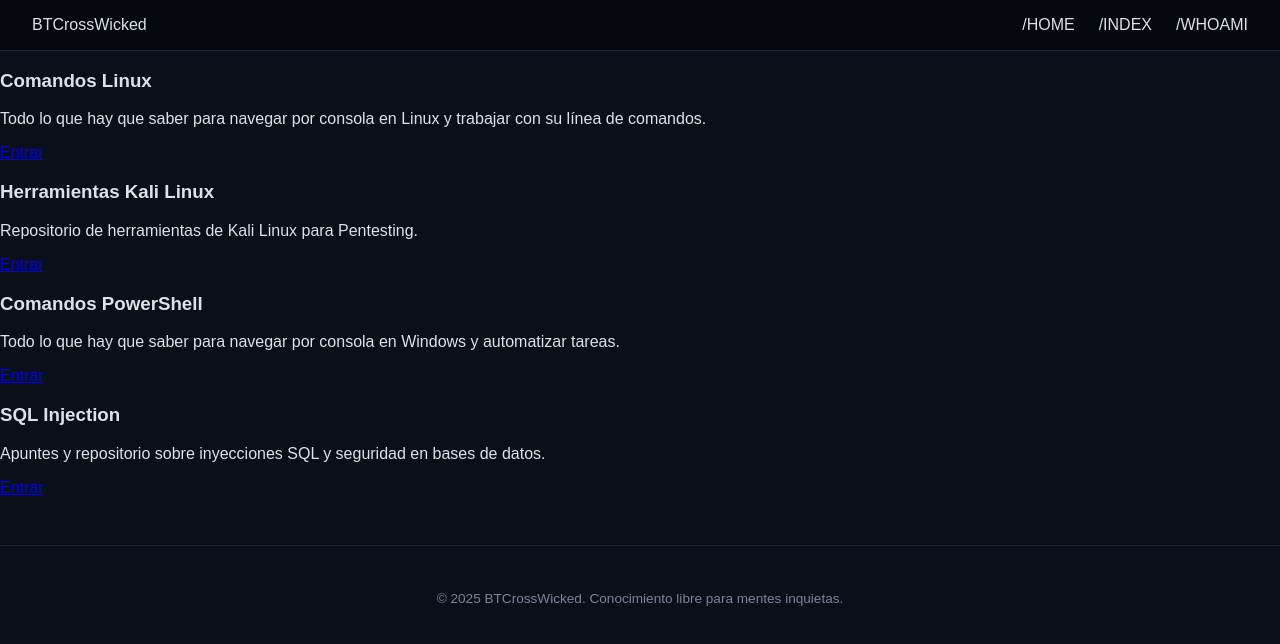
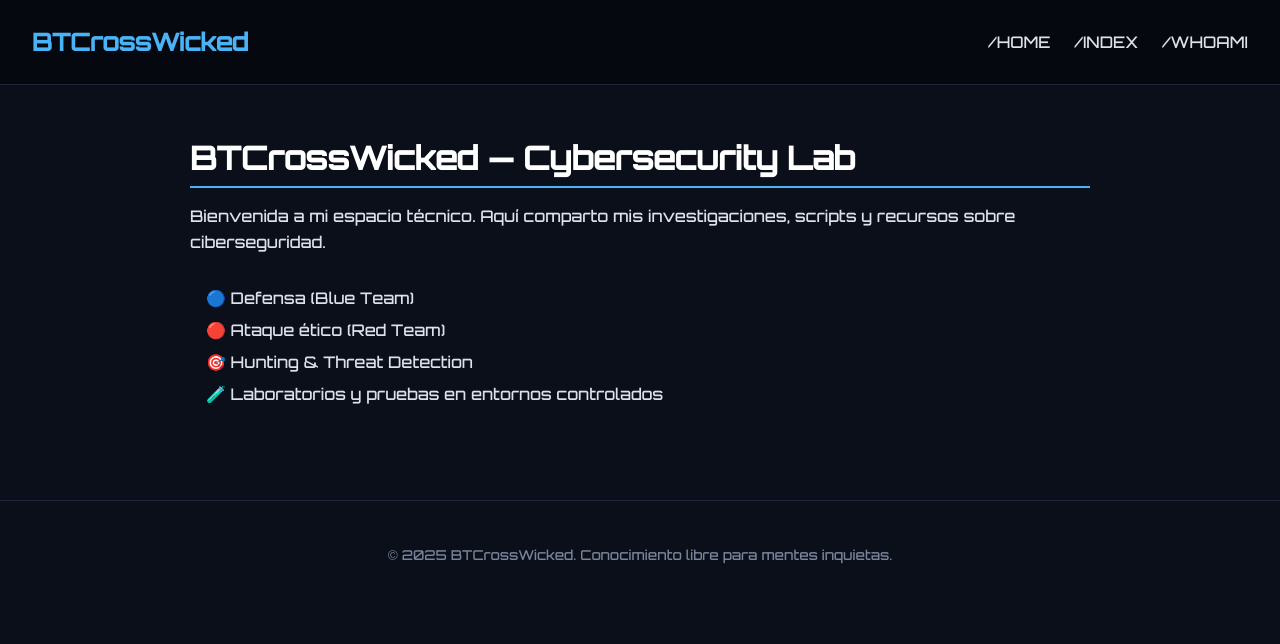
Before and after one commit to BTCrossWicked/BTCossWicked.github.io, a plain HTML site: page index.html in a window 1280 px wide. Drawn offline with Linux system fonts and the light colour scheme.

Commit message:
Update index.html

```diff
--- a/index.html
+++ b/index.html
@@ -3,60 +3,36 @@
 <head>
   <meta charset="UTF-8">
   <meta name="viewport" content="width=device-width, initial-scale=1.0">
-  <title>BTCrossWicked | Recursos Técnicos</title>
+  <title>BTCrossWicked | Cyber Lab</title>
   <link rel="stylesheet" href="style.css">
-  <link href="https://fonts.googleapis.com/css2?family=Share+Tech+Mono&display=swap" rel="stylesheet">
+  <link href="https://fonts.googleapis.com/css2?family=Orbitron:wght@500&display=swap" rel="stylesheet">
 </head>
 <body>
-  <header class="navbar">
-    <div class="logo">BTCrossWicked</div>
-    <nav class="nav-links">
-      <a href="#">/HOME</a>
-      <a href="#">/INDEX</a>
-      <a href="#">/WHOAMI</a>
+  <header>
+    <nav class="navbar">
+      <div class="nav-title">BTCrossWicked</div>
+      <ul class="nav-links">
+        <li><a href="#">/HOME</a></li>
+        <li><a href="#">/INDEX</a></li>
+        <li><a href="#">/WHOAMI</a></li>
+      </ul>
     </nav>
   </header>
 
-  <main class="grid-container">
-    <div class="card">
-      <div class="card-text">
-        <h3>Comandos Linux</h3>
-        <p>Todo lo que hay que saber para navegar por consola en Linux y trabajar con su línea de comandos.</p>
-        <a href="#" class="btn">Entrar</a>
-      </div>
-      <div class="card-img" style="background-image: url('img/linux-penguin.jpg');"></div>
-    </div>
+  <main class="main-container">
+    <h1 class="page-title">BTCrossWicked &mdash; Cybersecurity Lab</h1>
+    <p class="intro">Bienvenida a mi espacio técnico. Aquí comparto mis investigaciones, scripts y recursos sobre ciberseguridad.</p>
 
-    <div class="card">
-      <div class="card-text">
-        <h3>Herramientas Kali Linux</h3>
-        <p>Repositorio de herramientas de Kali Linux para Pentesting.</p>
-        <a href="#" class="btn">Entrar</a>
-      </div>
-      <div class="card-img" style="background-image: url('img/kali-dragon.jpg');"></div>
-    </div>
-
-    <div class="card">
-      <div class="card-text">
-        <h3>Comandos PowerShell</h3>
-        <p>Todo lo que hay que saber para navegar por consola en Windows y automatizar tareas.</p>
-        <a href="#" class="btn">Entrar</a>
-      </div>
-      <div class="card-img" style="background-image: url('img/windows-shell.jpg');"></div>
-    </div>
-
-    <div class="card">
-      <div class="card-text">
-        <h3>SQL Injection</h3>
-        <p>Apuntes y repositorio sobre inyecciones SQL y seguridad en bases de datos.</p>
-        <a href="#" class="btn">Entrar</a>
-      </div>
-      <div class="card-img" style="background-image: url('img/sql-injection.jpg');"></div>
-    </div>
+    <ul class="areas">
+      <li>🔵 Defensa (Blue Team)</li>
+      <li>🔴 Ataque ético (Red Team)</li>
+      <li>🎯 Hunting & Threat Detection</li>
+      <li>🧪 Laboratorios y pruebas en entornos controlados</li>
+    </ul>
   </main>
 
   <footer>
-    <p>© 2025 BTCrossWicked. Conocimiento libre para mentes inquietas.</p>
+    <p>&copy; 2025 BTCrossWicked. Conocimiento libre para mentes inquietas.</p>
   </footer>
 </body>
 </html>
```
